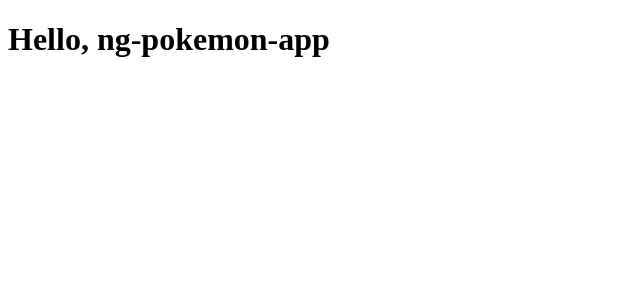
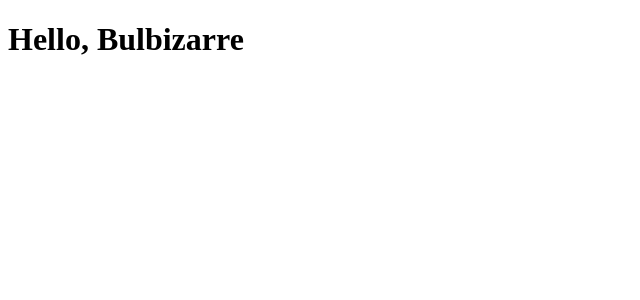
Before and after one commit to stef38-code/ng-pokemon-app, an Angular app: page / in a window 1280 px wide. Shown: the top 300 px of the page, without its empty margins (0-640 px from the left). Built offline with nearby package versions, Linux system fonts and the light colour scheme.

Commit message:
composant

```diff
--- a/src/app/app.component.html
+++ b/src/app/app.component.html
@@ -1 +1 @@
-<h1>Hello, {{ title }}</h1>
+<h1>Hello, {{ pokemonList[0] }}</h1>
--- a/src/app/app.component.ts
+++ b/src/app/app.component.ts
@@ -1,10 +1,18 @@
-import { Component } from '@angular/core';
+import {Component, OnInit} from '@angular/core';
 
 @Component({
   selector: 'app-root',
   templateUrl: './app.component.html',
   styleUrl: './app.component.css'
 })
-export class AppComponent {
-  title = 'ng-pokemon-app';
+export class AppComponent implements OnInit{
+  pokemonList = ['Bulbizarre','Salamèche','Carapuce'];
+
+  ngOnInit(): void {
+    console.table(this.pokemonList);
+    this.selectPokemon(this.pokemonList[0]);
+  }
+  selectPokemon(pokemonName: string){
+    console.log(`Vous avez cliqué sur le pokemon ${pokemonName}`);
+  }
 }
```
Also changed, not shown: 1 other file (tests, documents, lock files or other folders).
